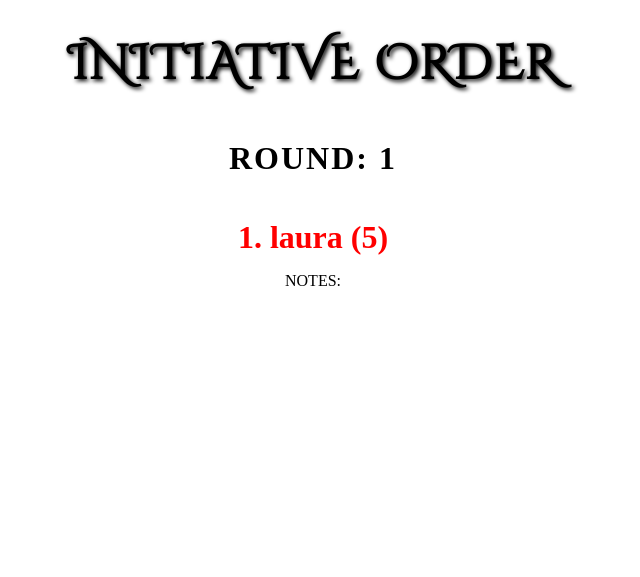
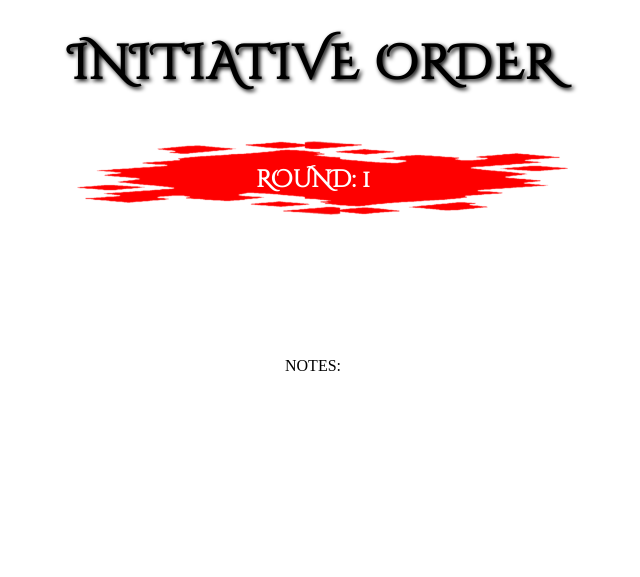
Before and after one commit to lkollmorgen/init-tracker, a Flask app: page /player in a window 1280 px wide. Shown: the top 577 px of the page, without its empty margins (327-967 px from the left). Run offline with Flask 3, Linux system fonts and the light colour scheme.

Commit message:
added some color FINALLY

```diff
--- a/initiative_data.json
+++ /dev/null
@@ -1 +0,0 @@
-{"initiative_list": [{"name": "laura", "initiative": 5, "status": "alive"}], "current_turn": 0, "round_count": 1, "notes": []}
--- a/static/styles.css
+++ b/static/styles.css
@@ -13,3 +13,28 @@
 li {
 		margin: 10px 0;
 	}
+h1 {
+    margin-bottom: -60px;
+}
+.round-container {
+    display: flex;
+    justify-content: center;
+    align-items: center;
+    background: url("/static/backgROUND1.png") no-repeat center center;
+    background-size: contain;
+    width: 80%;
+    max-width: 600px;
+    height: 300px;
+    margin: 20px auto;
+    position: relative;
+    margin-top: 0;
+    padding-top: 0;
+}
+.round-text {
+    font-family: 'Cinzel Decorative', serif;
+    font-size: 1.5rem;
+    color: white;
+    font-weight: bold;
+    text-align: center;
+    padding-bottom: 15px;
+}
--- a/templates/player.html
+++ b/templates/player.html
@@ -24,8 +24,12 @@
 						font-size: 3rem;
 						letter-spacing: 2px;
 						text-shadow: 2px 2px 4px #000000;">INITIATIVE ORDER</h1>
-	<h4 style="text-align: center;
-						letter-spacing: 2px;"> ROUND: {{ round_count }}</h4>
+    <link rel="stylesheet" href="{{ url_for('static', filename='styles.css') }}">
+    <div class="round-container">
+           <div class="round-text">
+               ROUND: {{ round_count }}
+           </div>
+    </div>
 	<ol>
 		{% for combatant in initiative_list %}
 				<li class="
```
Also changed, not shown: static/backgROUND1.png (added).
